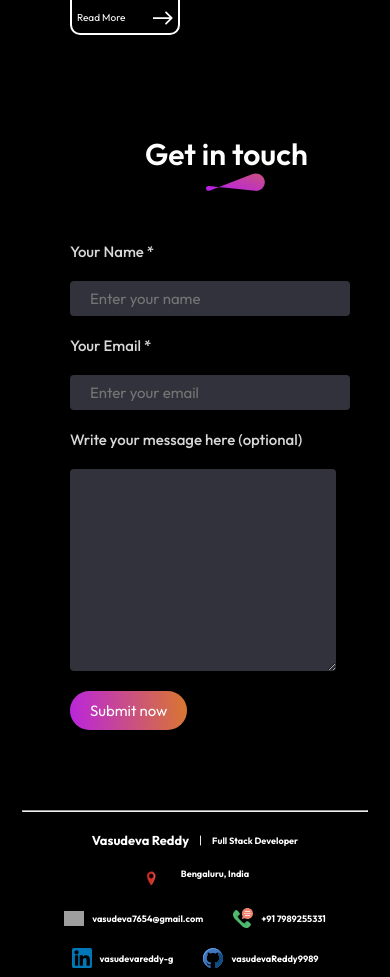
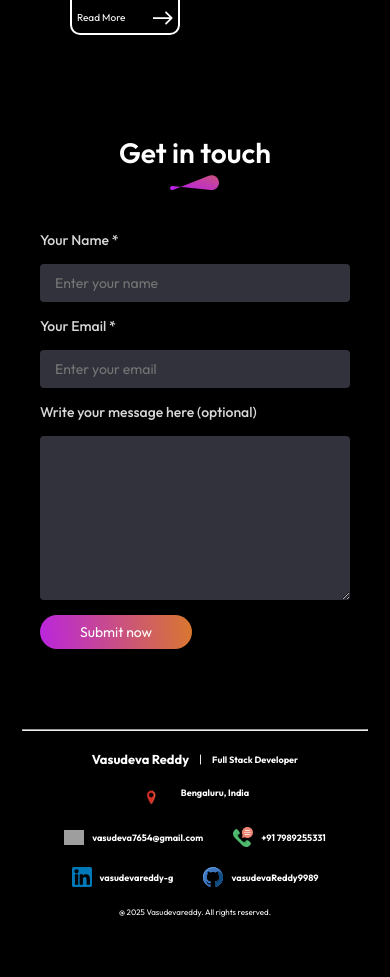
Before and after one commit to vasudevaReddy9989/my-portfolio, a React (Vite) app: page / in a window 390 px wide. Shown: the part 2080-3057 px from the top of the page. After the commit the page ends 3007 px from the top, so only its background shows below. Built offline with nearby package versions, Linux system fonts and the light colour scheme; grey boxes are pictures that could not be loaded.

Commit message:
#contact change

```diff
--- a/src/Components/Contact/Contact.css
+++ b/src/Components/Contact/Contact.css
@@ -1,92 +1,73 @@
-.contact{
+/* General styles */
+.contact {
     display: flex;
     flex-direction: column;
     align-items: center;
     justify-content: center;
-    gap:80px;
-    margin:80px 170px;
+    gap: 80px;
+    margin: 80px 170px;
 }
-.contact-title{
+
+.contact-title {
     display: flex;
     flex-direction: column;
     align-items: center;
 }
-.contact-title h1{
-    padding:0px 30px;
+
+.contact-title h1 {
+    padding: 0 30px;
     font-size: 80px;
     font-weight: 600;
+    text-align: center;
 }
-.contact-title img{
+
+.contact-title img {
     width: 100px;
+    margin-top: 10px;
 }
-.contact-section{
+
+.contact-section {
     display: flex;
-    gap:150px;
+    gap: 150px;
+    width: 100%;
+    justify-content: center;
+    flex-wrap: wrap;
 }
-/* .contact-left{
+
+/* Form container */
+.contact-right {
     display: flex;
     flex-direction: column;
-    gap:30x;
+    gap: 30px;
+    width: 100%;
+    max-width: 700px;
 }
-.contact-left h1{
-    font-size: 80px;
-    font-weight: 700;
-    background: linear-gradient(270deg, #DA7C25 50%, #B923E1 100.06%);
-    background-clip: text;
-    -webkit-background-clip:text;
-    -webkit-text-fill-color:transparent
-}
-.contact-left p{
-    max-width: 550px;
-    color: white;
-    font-size:20px;
-    line-height: 35px;
-} */
-.contact-details{
-    display: flex;
-    flex-direction: column;
-    gap:30px;
-    color: #d8d8d8;
-    font-size: 22px;
-}
-.contact-detail{
-    display: flex;
-    align-items: center;
-    gap:20px;
-}
-.contact-right{
-    display: flex;
-    flex-direction: column;
-    align-items: start;
-    gap:30px;
-}
-.contact-right label{
+
+.contact-right label {
     color: #d8d8d8;
     font-size: 22px;
     font-weight: 500;
 }
-.contact-right input{
+
+.contact-right input,
+.contact-right textarea {
+    width: 100%;
+    box-sizing: border-box; /* Important for padding */
     border: none;
-    width: 700px;
-    height: 78px;
-    padding-left: 20px;
-    border-radius: 4px;
-    background: #32323c;
-    color:#A0A0A0;
-    font-family: outfit;
-    font-size: 20px;
-}
-.contact-right textarea{
-    width: 650px;
-    border: none;
-    padding:25px;
     border-radius: 4px;
     background: #32323c;
     color: #A0A0A0;
-    font-family: Outfit;
+    font-family: Outfit, sans-serif;
+    padding: 15px 20px;
     font-size: 20px;
 }
-.contact-submit{
+
+.contact-right textarea {
+    min-height: 120px;
+    resize: vertical;
+}
+
+.contact-submit {
     border: none;
     color: white;
     border-radius: 50px;
@@ -96,69 +77,66 @@
     margin-bottom: 50px;
     cursor: pointer;
     transition: 0.3s;
-     font-family: outfit;
+    font-family: Outfit, sans-serif;
+    width: 152px;
 }
-.contact-submit:hover{
-    transform: scale(1.1);
+
+.contact-submit:hover {
+    transform: scale(1.05);
     transition: 0.3s;
 }
+
 .error-border {
     border: 1px solid red !important;
 }
 
-@media(max-width:768px){
-    .contact{
-        gap:50px;
-        margin: 20px 70px;
-        align-items: start;
+/* Responsive styles for mobile */
+@media (max-width: 768px) {
+    .contact {
+        gap: 40px;
+        margin: 20px 30px;
+        align-items: center;
     }
     .contact-title{
-       margin-left: 30%;
+        margin-left: 0%;
     }
-    .contact-title h1{
+    .contact-title h1 {
+        font-size: 28px;
         padding: 0;
-        font-size: 30px;
-        font-weight: 600;
     }
-    .contact-title img{
-        width: 60px;
-        margin-right: -20px;
+
+    .contact-title img {
+        width: 50px;
+        margin-top: 5px;
     }
-    .contact-section{
+
+    .contact-section {
         flex-direction: column;
-        width: 280px;
+        gap: 20px;
+        width: 100%;
+        padding: 0 10px;
+        align-items: center;
     }
-    .contact-left h1{
-        font-size: 54px;
+
+    .contact-right {
+        gap: 15px;
+        width: 100%;
+        max-width: 100%;
     }
-    .contact-left p{
-        font-size: 18px;
+
+    .contact-right label {
+        font-size: 14px;
     }
-    .contact-detail{
-        gap:20px;
+
+    .contact-right input,
+    .contact-right textarea {
+        font-size: 14px;
+        padding: 10px 15px;
     }
-    .contact-detail img{
-        width: 25px;
-    }
-    .contact-right{
-        display: flex;
-        flex-direction: column;
-        align-items: start;
-        gap: 20px;
-    }
-    .contact-right label{
-        font-size: 15px;
-    }
-    .contact-right input{
-        height: 35px;
-        width: 100%;
-        font-size: 15px;
-    }
-    .contact-right textarea{
-        width: 95%;
-        font-size: 15px;
-    }
-    .contact-submit{
-        font-size: 15px;
+
+    .contact-submit {
+        width: 152px;
+        font-size: 14px;
+        padding: 8px 15px;
     }
 }
```
Lines whose indentation alone changed are shown as unchanged.
